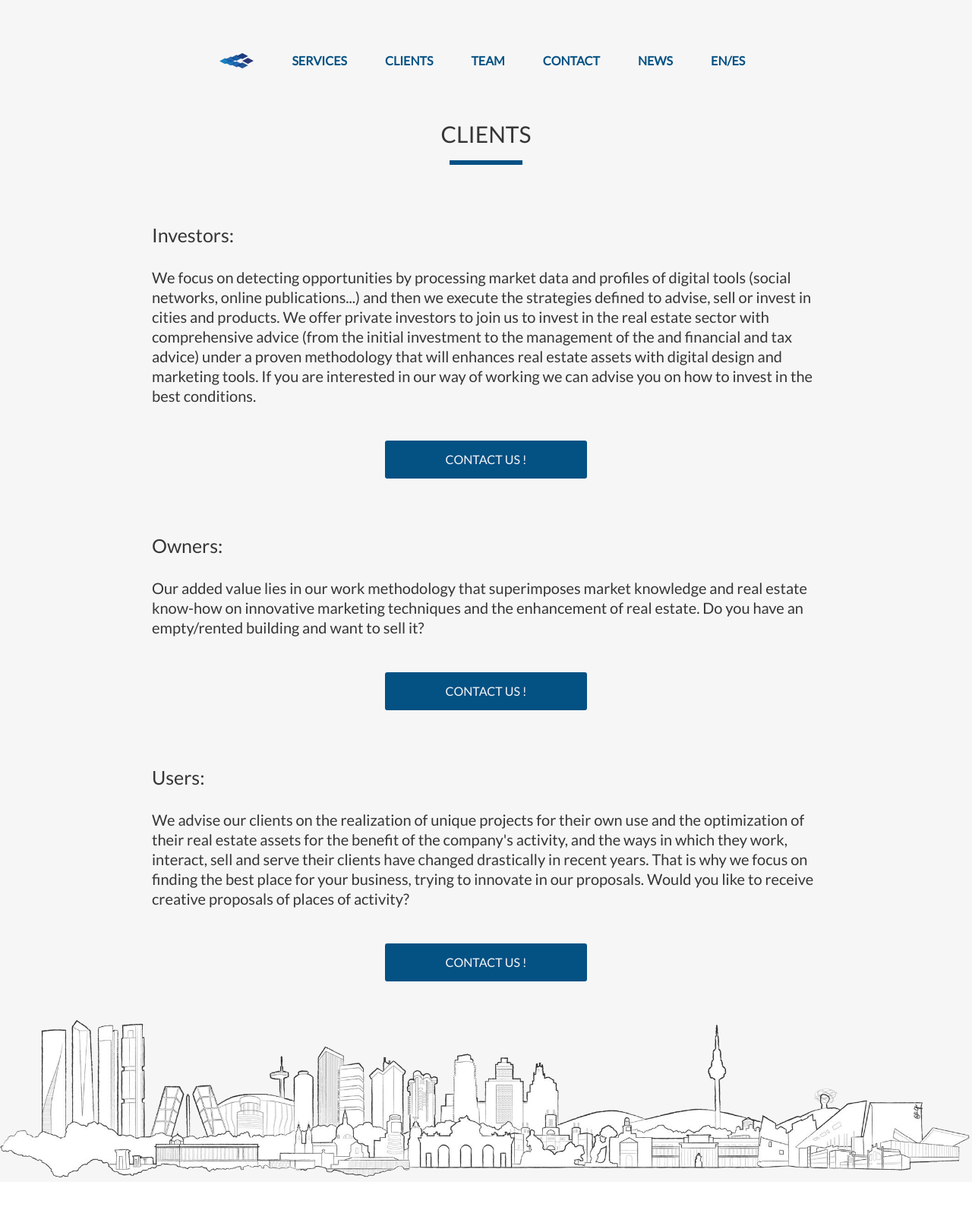
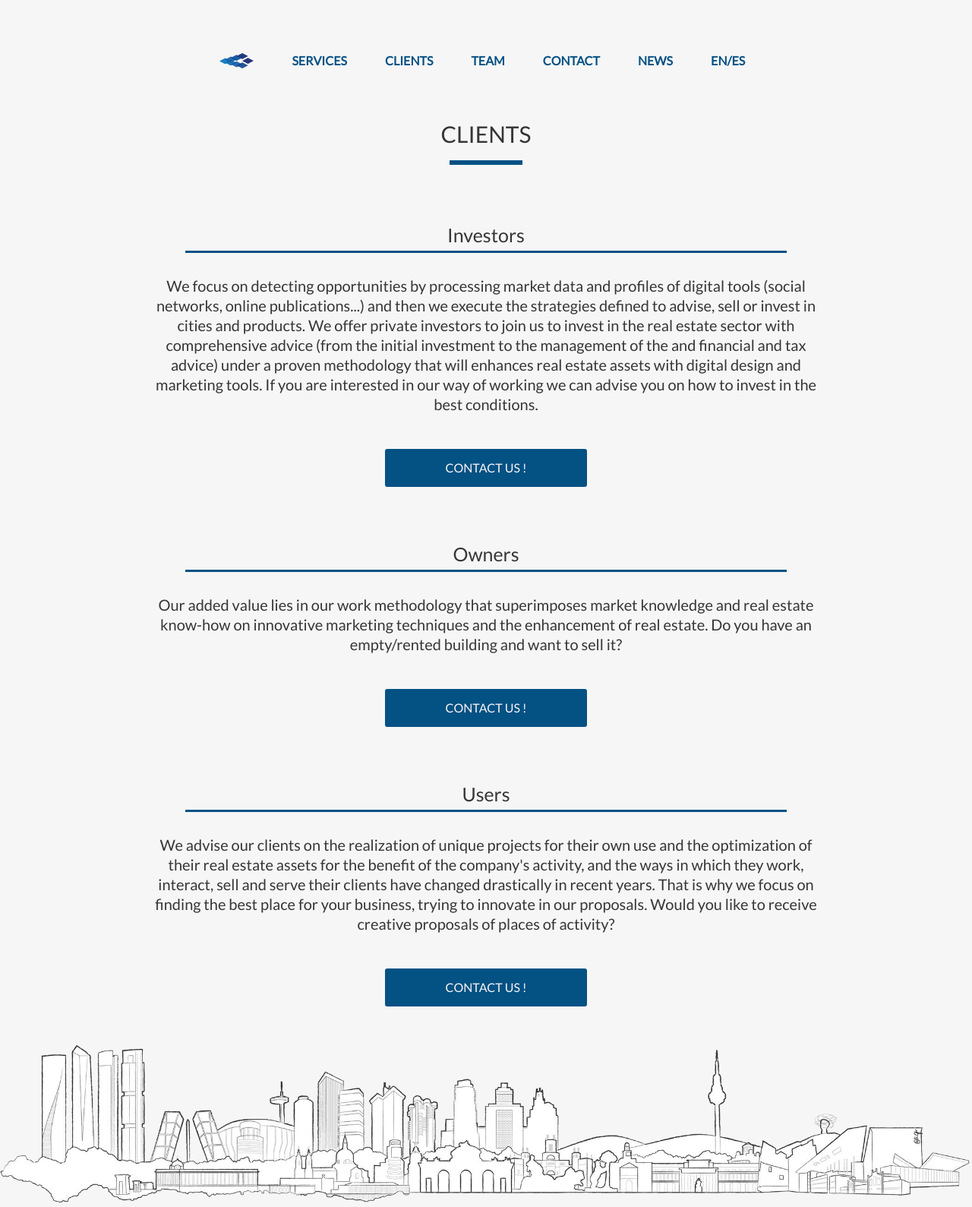
Before and after one commit to cserron/iremcap, a Jekyll site: the page built from clients.md, in a window 1280 px wide. Shown: the whole page at 76% size. Built offline with Jekyll 4.4.1, drawn with Linux system fonts in a browser that asks for light colours; before the commit the page ends 1556 px from its top, so only the background shows below that.

Commit message:
Paragraphs in Clients.

```diff
--- a/_layouts/clients.html
+++ b/_layouts/clients.html
@@ -15,8 +15,8 @@ layout: default
     <div class="clients">
         {% for item in page_data.clients %}
         <div class="clients__client">
-            <span class="clients__client--sub-title">{{item.title}}</span>
-            <span class="clients__client--text">{{item.text}}</span>
+            <h2 class="clients__client--sub-title">{{item.title}}</h2>
+            <p class="clients__client--text">{{item.text}}</p>
             {% include common/cta_button.html cta=item.cta %}
         </div>
         {% endfor %}
--- a/_sass/pages/_clients.scss
+++ b/_sass/pages/_clients.scss
@@ -25,21 +25,20 @@
 
   &__client {
 
-    display: flex;
-    flex-direction: column;
-    justify-content: flex-start;
-    align-items: center;
-
     margin: 30px;
+    text-align: center;
 
     @include for-size(desktop-up) {
       margin: 30px 200px;
     }
 
     &--sub-title {
-      align-self: flex-start;
       color: $black;
       font-size: 25px;
+      border-bottom: 3px solid $blue;
+      width: 90%;
+      margin: 0 auto;
+      padding-bottom: 8px;
     }
 
     &--text {
```
Also changed, not shown: _data/page__clients.yml (+6 -12 lines).
